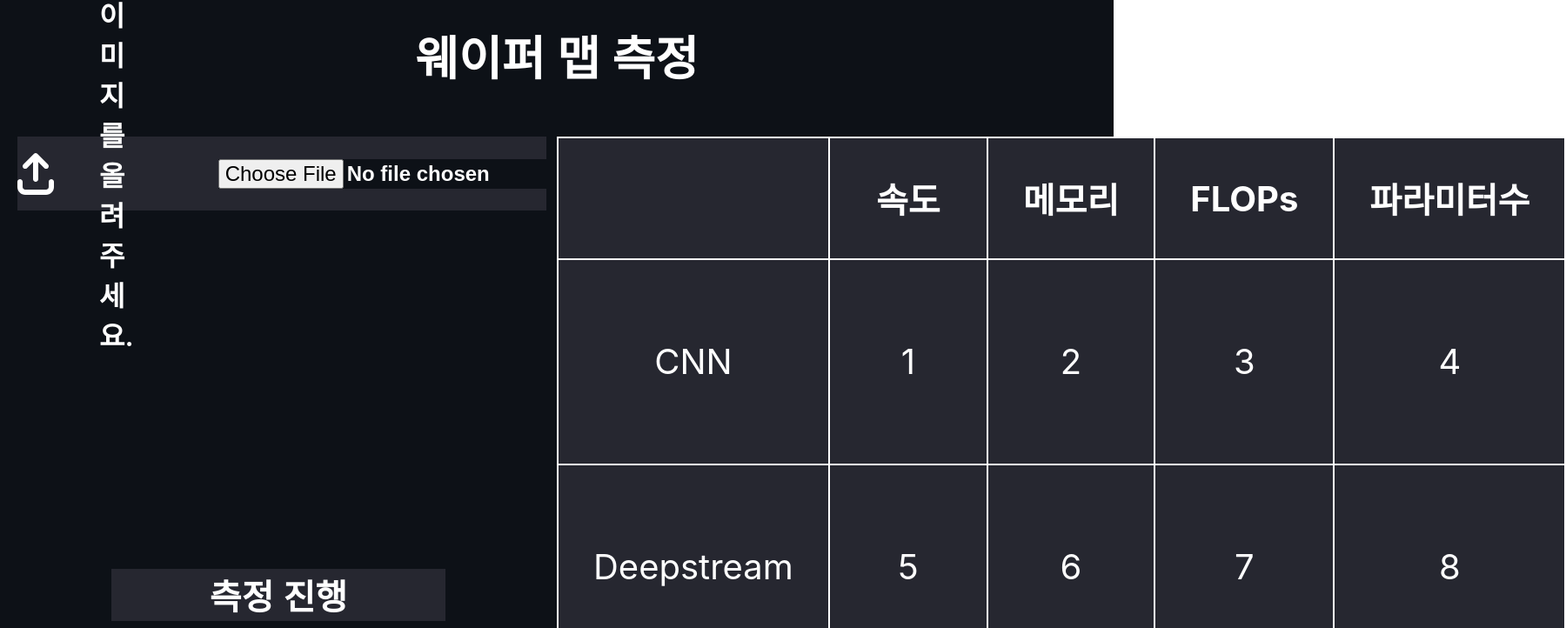
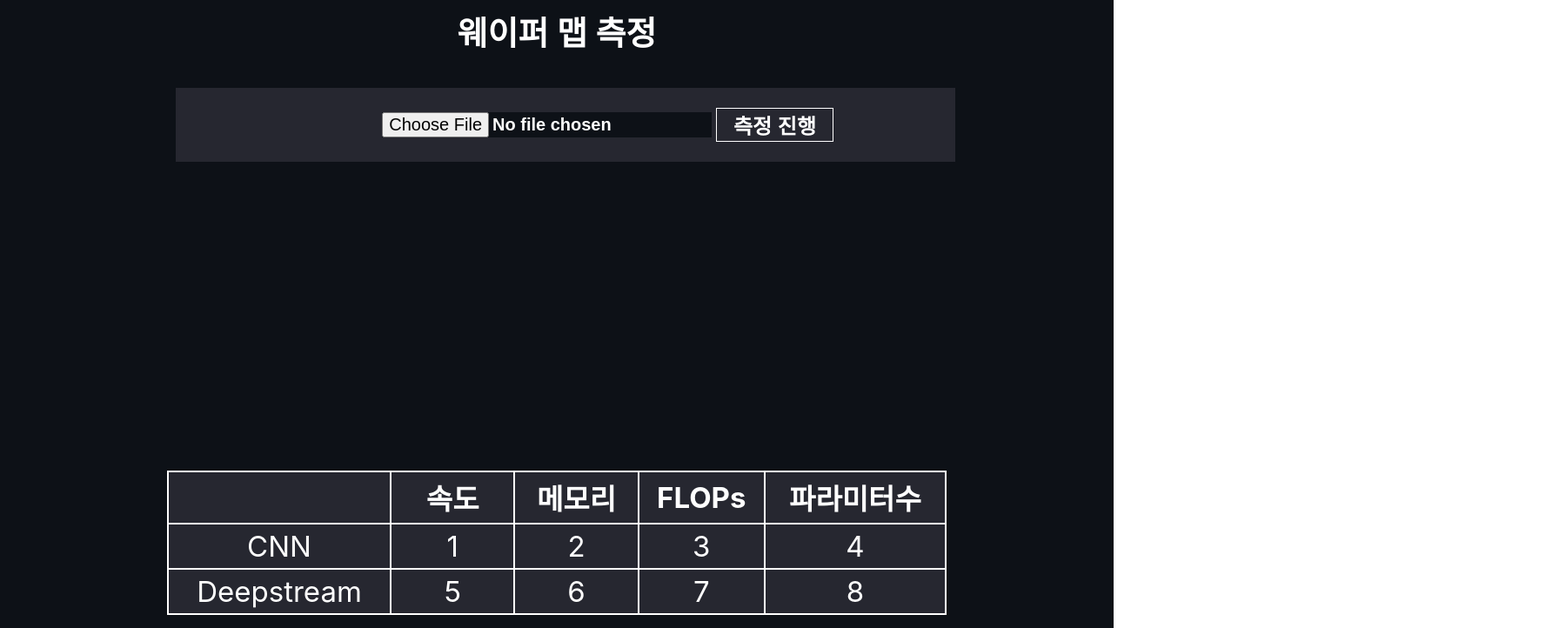
Before and after one commit to Jake-Kim38/ML-Frontend, a React (Create React App) app: page / in a window 1280 px wide. Shown: the part 30-752 px from the top of the page at 87% size, 1800 px wide, since content can reach past the window. Built offline with nearby package versions, Linux system fonts and the light colour scheme.

Commit message:
feat: 피드백 반영

```diff
--- a/src/pages/MainPage.js
+++ b/src/pages/MainPage.js
@@ -21,18 +21,14 @@ const MainPage = () => {
             <ContentArea>
                 <LeftSideArea>
                     <ButtonArea>
-                        <FontAwesomeIcon icon={faArrowUpFromBracket} size="3x" color="white"/>
-                        <ButtonText>이미지를 올려주세요.</ButtonText>
                         <ImageInput type="file" accept="image/^" onChange={handleImageUpload} placeholder="파일 탐색"/>
+                        <StartButton onClick={() => console.log("hi")}>측정 진행</StartButton>
                     </ButtonArea>
                     {image && (
                         <ImageArea>
                             <MyImage src={image} alt="Uploaded"/>
                         </ImageArea>
                     )}
-                    <StartArea>
-                        <StartButton>측정 진행</StartButton>
-                    </StartArea>
                 </LeftSideArea>
                 <RightSideArea>
                     <DataTable/>
@@ -57,6 +53,7 @@ const TitleArea = styled.div`
 
 const ContentArea = styled.div`
     display: flex;
+    flex-direction: column;
     width: 100%;
     height: 80%;
 `
@@ -64,27 +61,31 @@ const ContentArea = styled.div`
 const LeftSideArea = styled.div`
     display: flex;
     flex-direction: column;
-    width: 50%;
-    height: 100%;
+    align-items: center;
+    width: 100%;
+    height: 50%;
 `
 
 const RightSideArea = styled.div`
-    width: 50%;
-    height: 100%;
+    width: 100%;
+    height: 50%;
+    display: flex;
+    justify-content: center;
+    align-items: center;
 `
 
 const TitleText = styled.p`
     font-weight: 600;
-    font-size: 54px;
+    font-size: 38px;
     color: ${({ theme }) => theme.colors.WHITE};
 `
 
 const ButtonArea = styled.div`
-    width: 95%;
+    width: 70%;
     height: 85px;
     margin-left: 20px;
     display: flex;
-    justify-content: space-around;
+    justify-content: center;
     align-items: center;
     background-color: ${({ theme }) => theme.colors.GRAY};
 `
@@ -92,7 +93,7 @@ const ButtonArea = styled.div`
 const ButtonText = styled.p`
     color: ${({ theme }) => theme.colors.WHITE};
     font-weight: 600;
-    font-size: 32px;
+    font-size: 25px;
     margin-left: 52px;
 `
 
@@ -100,16 +101,15 @@ const ImageInput = styled.input`
     background-color: ${({ theme }) => theme.colors.BLACK};
     color: ${({ theme }) => theme.colors.WHITE};
     font-weight: 600;
-    font-size: 24px;
+    font-size: 20px;
     border: none;
     margin-left: 97px;
 `
 
 const ImageArea = styled.div`
-    width: 95%;
-    height: 75%;
-    margin-left: 20px;
-    margin-top: 60px;
+    width: 40%;
+    height: 100%;
+    margin-top: 10px;
 `
 
 const MyImage = styled.img`
@@ -117,23 +117,16 @@ const MyImage = styled.img`
     height: 100%;
 `
 
-const StartArea = styled.div`
-    width: 100%;
-    display: flex;
-    justify-content: center;
-`
-
 const StartButton = styled.button`
-    width: 30%;
-    font-size: 40px;
+    width: 15%;
+    font-size: 24px;
     font-weight: 600;
     text-align: center;
     background-color: ${({ theme }) => theme.colors.GRAY};
     color: ${({ theme }) => theme.colors.WHITE};
-    border: none;
+    border: 1px solid white;
     cursor: pointer;
-    position: fixed;
-    bottom: 7%;
+    margin-left: 5px;
 `
 
 export default MainPage;
--- a/src/styles/TableStyle.css
+++ b/src/styles/TableStyle.css
@@ -1,21 +1,23 @@
 .styled-table {
-    width: 100%;
-    height: 100%;
+    width: 70%;
+    height: 10%;
     margin: auto;
     border-collapse: collapse;
     border: 1px solid #262730;
     background-color: #262730;
     color: white;
-    font-size: 40px;
+    font-size: 38px;
     border-spacing: 60px;
+    margin-top: 120px;
   }
 
   .styled-table th, .styled-table td {
-    padding: 40px;
+    padding: 5px;
     text-align: center;
     border: 2px solid white;
     white-space: nowrap;
     min-width: 100px;
+    font-size: 33px;
   }
 
   .styled-table th {
```
